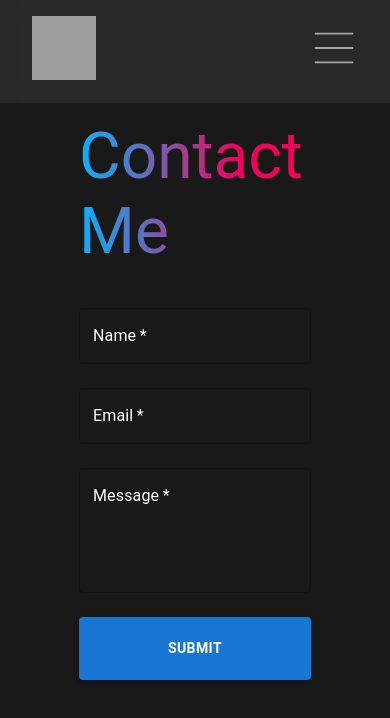
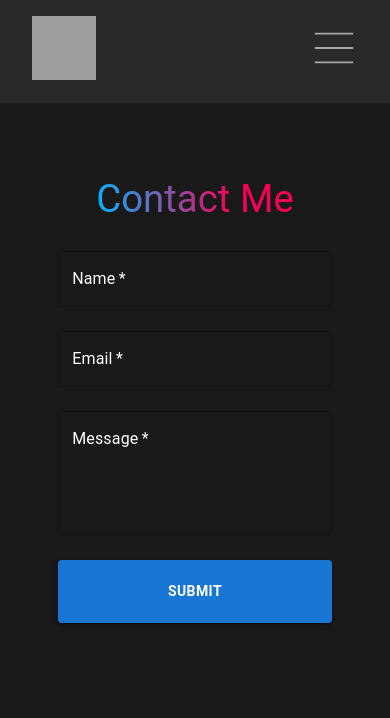
Before and after one commit to Yash1Hingu/yashhingu, a React (Vite) app: page /contact in a window 390 px wide. Shown: the top 718 px of the page. Built offline with nearby package versions, Linux system fonts and the light colour scheme; grey boxes are pictures that could not be loaded.

Commit message:
Updated Style

```diff
--- a/src/index.css
+++ b/src/index.css
@@ -666,6 +666,13 @@ body {
 @media screen and (max-width:550px) {
     .contact_container {
         font-size: 24px;
+        padding: 24px;
+    }
+    .contact_container h2{
+        font-size: 2.4rem !important;
+    }
+    .contact_container form{
+        margin: 0 !important;
     }
 }
 
```
